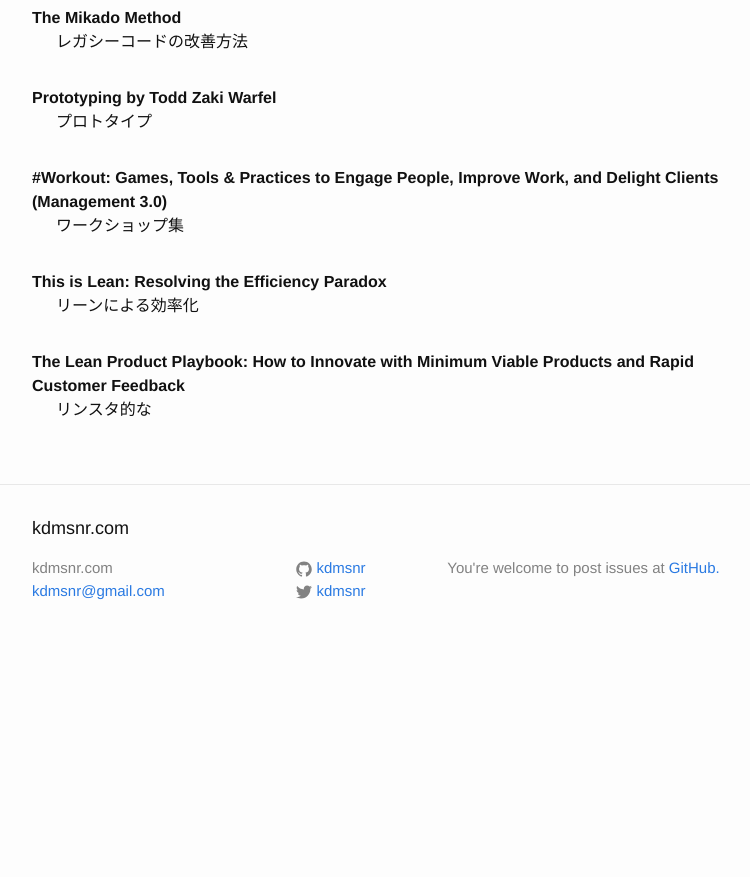
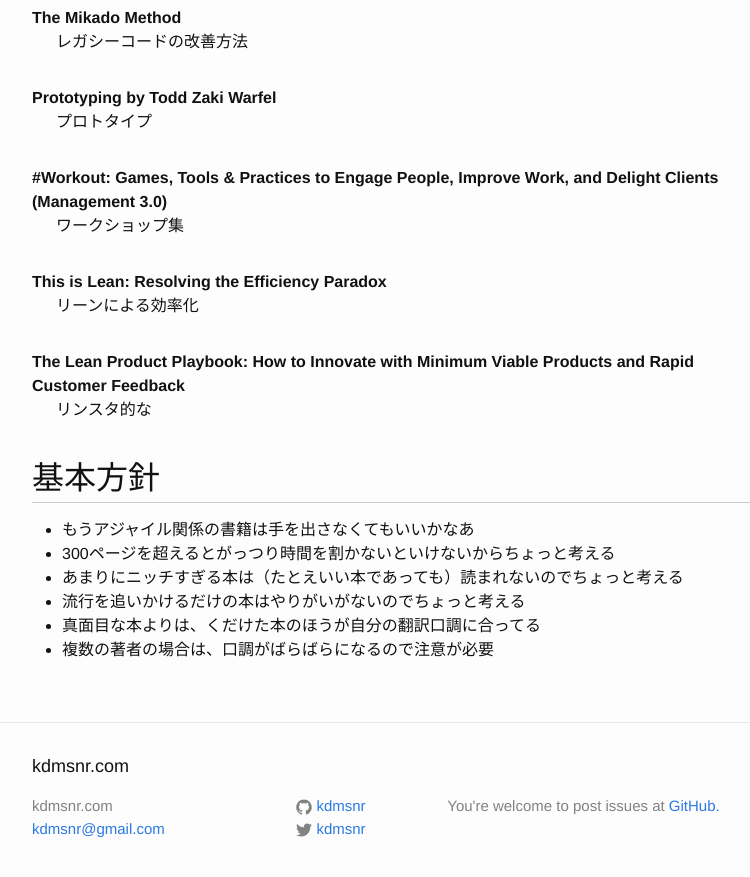
Before and after one commit to kdmsnr/kdmsnr.github.io, a Jekyll site: the page built from readings/index.md, in a window 1280 px wide and 900 px high, scrolled down 902 px. Shown: the top 877 px of the window, without its empty margins (238-988 px from the left). Built offline with Jekyll 4.4.1, drawn with Linux system fonts in a browser that asks for light colours; Markdown is read by kramdown in place of the engine named in the settings; before the commit the page ends 1564 px from its top, so only the background shows below that.

Commit message:
Update r

```diff
--- a/readings/index.md
+++ b/readings/index.md
@@ -59,3 +59,12 @@
 <dd></dd>
 
 </dl>
+
+## 基本方針
+
+* もうアジャイル関係の書籍は手を出さなくてもいいかなあ
+* 300ページを超えるとがっつり時間を割かないといけないからちょっと考える
+* あまりにニッチすぎる本は（たとえいい本であっても）読まれないのでちょっと考える
+* 流行を追いかけるだけの本はやりがいがないのでちょっと考える
+* 真面目な本よりは、くだけた本のほうが自分の翻訳口調に合ってる
+* 複数の著者の場合は、口調がばらばらになるので注意が必要
```
